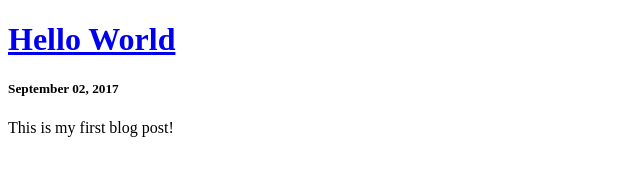
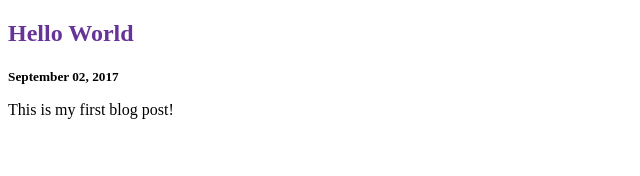
Before and after one commit to alexsmith1095/gatsby-netlify-blog, a Gatsby site: page / in a window 1280 px wide. Shown: the whole page, without its empty margins (0-640 px from the left). Built offline with nearby package versions, Linux system fonts and the light colour scheme; Gatsby itself is replaced by a stand-in of ours.

Commit message:
implemented styled components to blog listing

```diff
--- a/src/pages/index.js
+++ b/src/pages/index.js
@@ -1,6 +1,22 @@
 import React from 'react'
 import Link from 'gatsby-link'
 import Helmet from 'react-helmet'
+import styled from 'styled-components'
+
+const PostTitle = styled.h2`
+  margin-bottom: .4em;
+  a {
+    color: rebeccapurple;
+    text-decoration: none;
+  }
+  a:hover {
+    opacity: .85;
+  }
+`
+
+const PostDate = styled.h5`
+  margin-bottom: 1em;
+`
 
 export default function Index({ data }) {
   const { edges: posts } = data.allMarkdownRemark;
@@ -9,10 +25,10 @@ export default function Index({ data }) {
       {posts.filter(post => post.node.frontmatter.title.length > 0).map(({ node: post }) => {
           return (
             <div className="blog-post-preview" key={post.id}>
-              <h1>
+              <PostTitle>
                 <Link to={post.frontmatter.path}>{post.frontmatter.title}</Link>
-              </h1>
-              <h5>{post.frontmatter.date}</h5>
+              </PostTitle>
+              <PostDate>{post.frontmatter.date}</PostDate>
               <p>{post.excerpt}</p>
             </div>
           );
```
